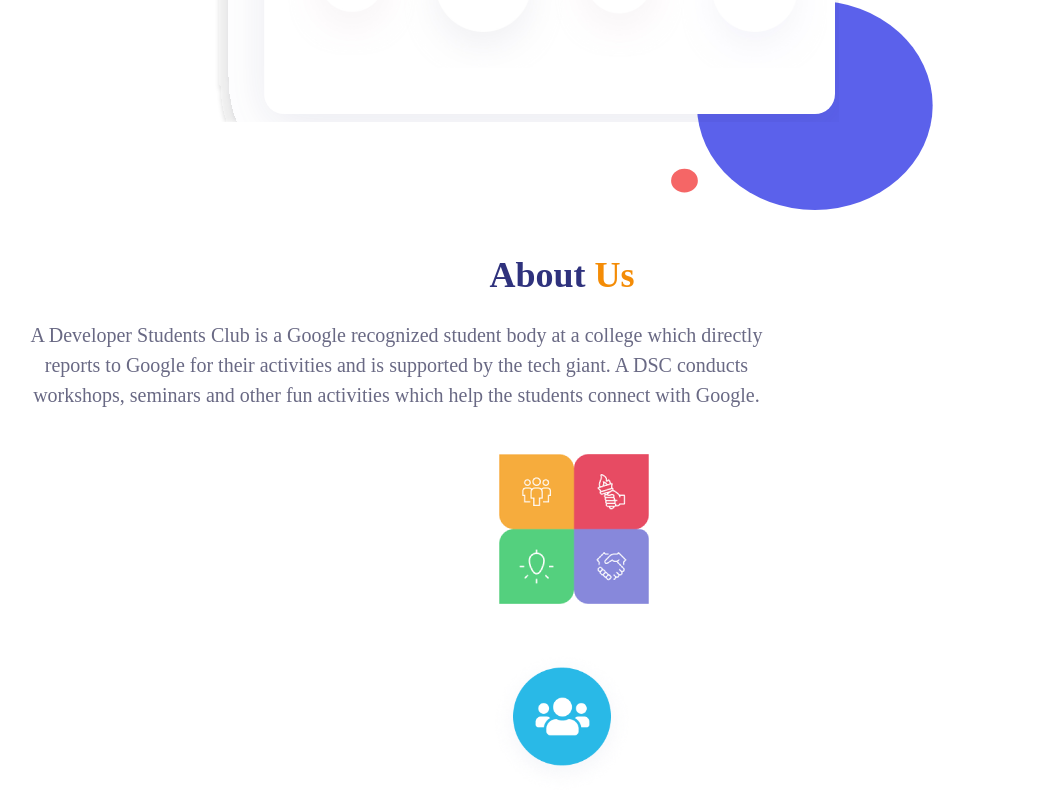
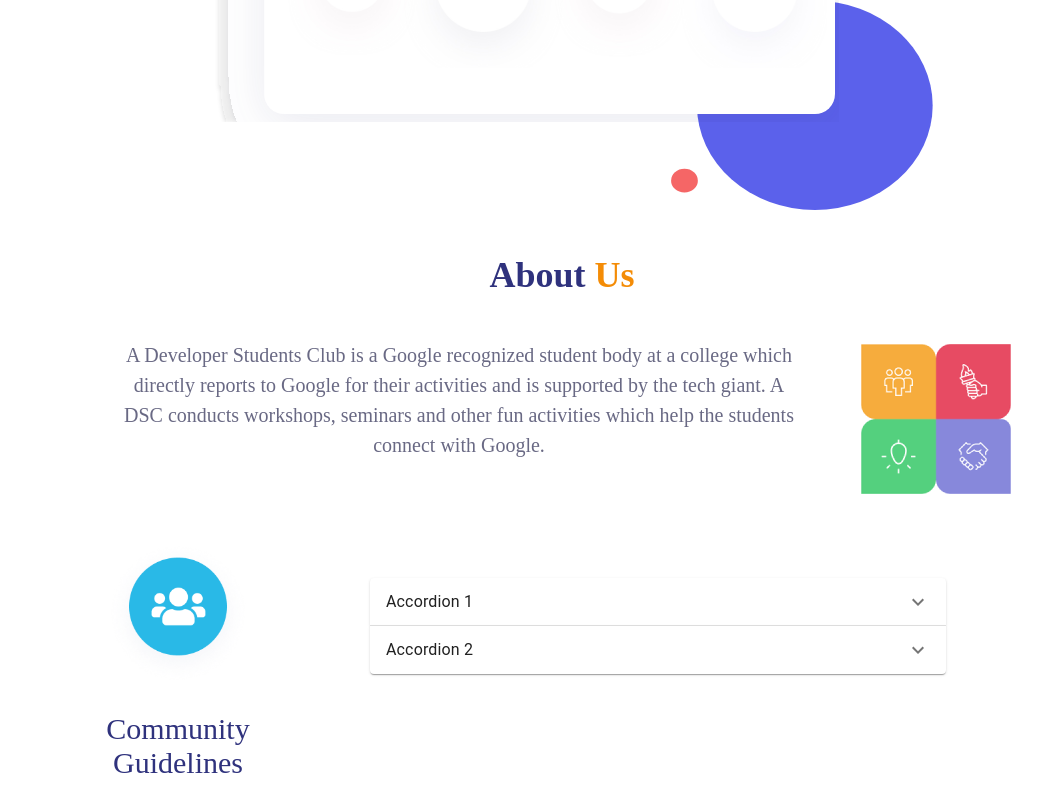
Before and after one commit to gdgcloudkol/gdgcloudkol.github.io, a React (Create React App) app in the folder client/: page / in a window 1280 px wide. Shown: the part 982-1784 px from the top of the page, without its empty margins (78-1120 px from the left). Built offline with nearby package versions, Linux system fonts and the light colour scheme.

Commit message:
aboutus page almost done

```diff
--- a/client/package.json
+++ b/client/package.json
@@ -5,6 +5,7 @@
   "dependencies": {
     "@emotion/react": "^11.9.3",
     "@emotion/styled": "^11.9.3",
+    "@mui/icons-material": "^5.8.4",
     "@mui/material": "^5.8.3",
     "@testing-library/jest-dom": "^5.16.4",
     "@testing-library/react": "^13.3.0",
--- a/client/src/Pages/AboutUs/AboutUs.css
+++ b/client/src/Pages/AboutUs/AboutUs.css
@@ -8,25 +8,36 @@
 }
 .aboutContainer{
     display: flex;
-    flex-direction: row;
+    align-items: left;
 }
 .about{
 font-family: 'Poppins';
 font-style: normal;
 font-weight: 350;
 font-size: 20px;
-width: 70%;
+width: 60%;
 line-height: 150%;
 text-align: center;
 color: #696984;
 }
 .dropdcontainer{
-    display: flex;
-    flex-direction: row;
-    position: absolute;
+    /* position: absolute; */
     /* width: 1332px;
     height: 452px; */
     background: #FFFFFF;
-    box-shadow: 0px 4px 4px rgba(0, 0, 0, 0.25);
+    box-shadow: 0px 30px 30px rgba(0, 0, 0, 0.25);
     border-radius: 20px;
 }
+.comunityHeader{
+    /* position: absolute; */
+/* width: 287.83px;
+height: 47.33px; */
+font-family: 'Poppins';
+font-style: normal;
+font-weight: 400;
+font-size: 30px;
+/* line-height: 45px; */
+text-align: center;
+
+color: #2F327D;
+}
--- a/client/src/Pages/AboutUs/AboutUs.tsx
+++ b/client/src/Pages/AboutUs/AboutUs.tsx
@@ -1,35 +1,75 @@
-import { Box, Container } from '@mui/material'
+import { Box, Container, Grid, Accordion, Typography,
+          AccordionSummary, AccordionDetails } from '@mui/material'
 import './AboutUs.css'
 import aboutIcon from '../../img/aboutIcon.png'
 import communityIcon from '../../img/community.png'
+import ExpandMoreIcon from '@mui/icons-material/ExpandMore';
 
 
 function AboutUs() {
   return (
     <Container sx={{mt: 5}}>
         <h1 className='heading'>About<span> Us</span></h1>
-        <Container className='headerContainer aboutContainer'  sx={{mb: 5}} >
-            <div className="about">
+        <Grid container className='headerContainer aboutContainer'  sx={{mb: 5}} >
+            <Grid item className="about" mr={5}>
                 <p>A Developer Students Club is a Google recognized student body at a college which directly reports to Google for their activities and is supported by the tech giant. A DSC conducts workshops, seminars and other fun activities which help the students connect with Google.
                 </p>
-            </div>
+            </Grid>
+            <Grid item>
             <Box
             component= 'img'
             src={aboutIcon}
             sx={{ width: 150, height: 150}}
-            ml={3}
+            ml={2}
             mt={3}
             />
-        </Container>
-        <Container>
-            <Box
-              component= 'img'
-              src={communityIcon}
-              sx={{ width: 150, height: 150}}
-            />
+            </Grid>
+        </Grid>
+        <Grid container >
+            <Grid item md={4}>
+            <Box sx={{alignItems: 'center', textAlign: 'center'}}>
+                <Box
+                component= 'img'
+                src={communityIcon}
+                sx={{ width: 150, height: 150}}
+                />
+                <h1 className='comunityHeader'>Community <br></br> Guidelines</h1>
+            </Box>
+            </Grid>
+            <Grid item md={6} mt={5}>
+                <Accordion>
+                    <AccordionSummary
+                    expandIcon={<ExpandMoreIcon />}
+                    aria-controls="panel1a-content"
+                    id="panel1a-header"
+                    >
+                    <Typography>Accordion 1</Typography>
+                    </AccordionSummary>
+                    <AccordionDetails>
+                    <Typography>
+                        Lorem ipsum dolor sit amet, consectetur adipiscing elit. Suspendisse
+                        malesuada lacus ex, sit amet blandit leo lobortis eget.
+                    </Typography>
+                    </AccordionDetails>
+               </Accordion>
+               <Accordion>
+                    <AccordionSummary
+                    expandIcon={<ExpandMoreIcon />}
+                    aria-controls="panel2a-content"
+                    id="panel2a-header"
+                    >
+                    <Typography>Accordion 2</Typography>
+                    </AccordionSummary>
+                    <AccordionDetails>
+                    <Typography>
+                        Lorem ipsum dolor sit amet, consectetur adipiscing elit. Suspendisse
+                        malesuada lacus ex, sit amet blandit leo lobortis eget.
+                    </Typography>
+                    </AccordionDetails>
+               </Accordion>
 
-
-        </Container>
+            </Grid>
+        </Grid>
 
     </Container>
   )
```
Also changed, not shown: 1 other file (tests, documents, lock files or other folders).
